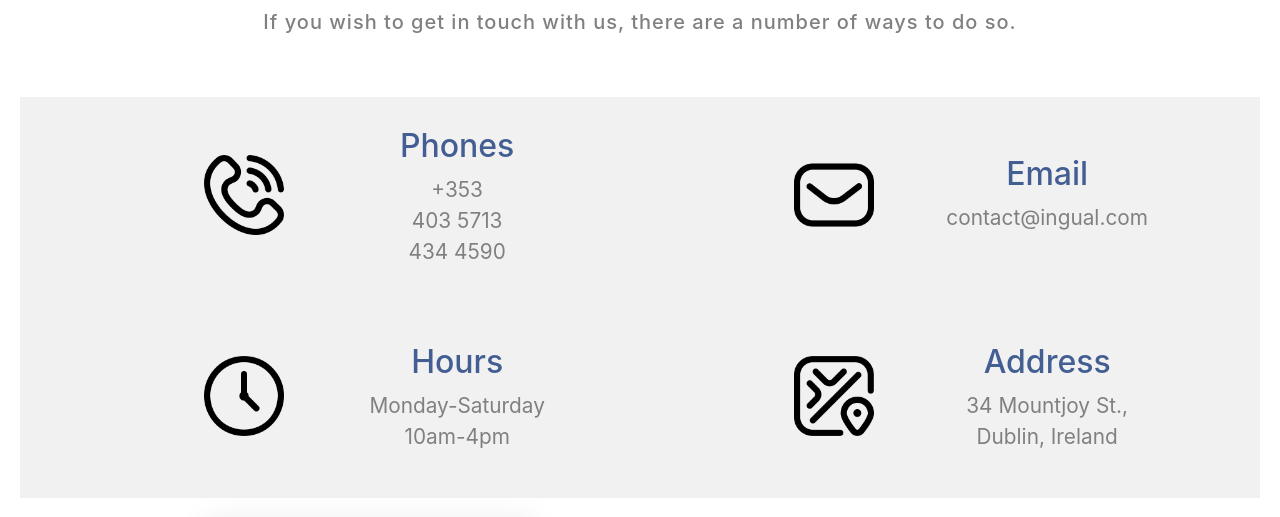
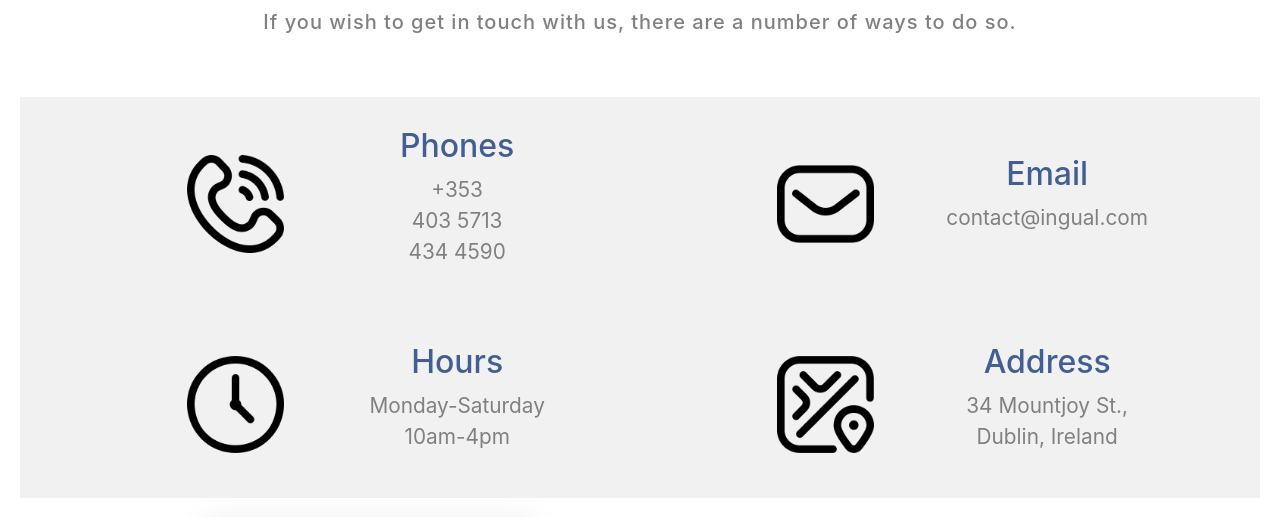
Before and after one commit to Ingual/Ingual, a plain HTML site: page contact.html in a window 1280 px wide. Shown: the part 283-800 px from the top of the page. Drawn offline with nearby package versions, Linux system fonts and the light colour scheme.

Commit message:
Update contact.css

```diff
--- a/css/contact.css
+++ b/css/contact.css
@@ -84,7 +84,7 @@ header .container-fluid {
 }
 
 img {
-  width: 80px;
+  width: 40%;
 }
 
 .flexbox-container-icons h5{
```
